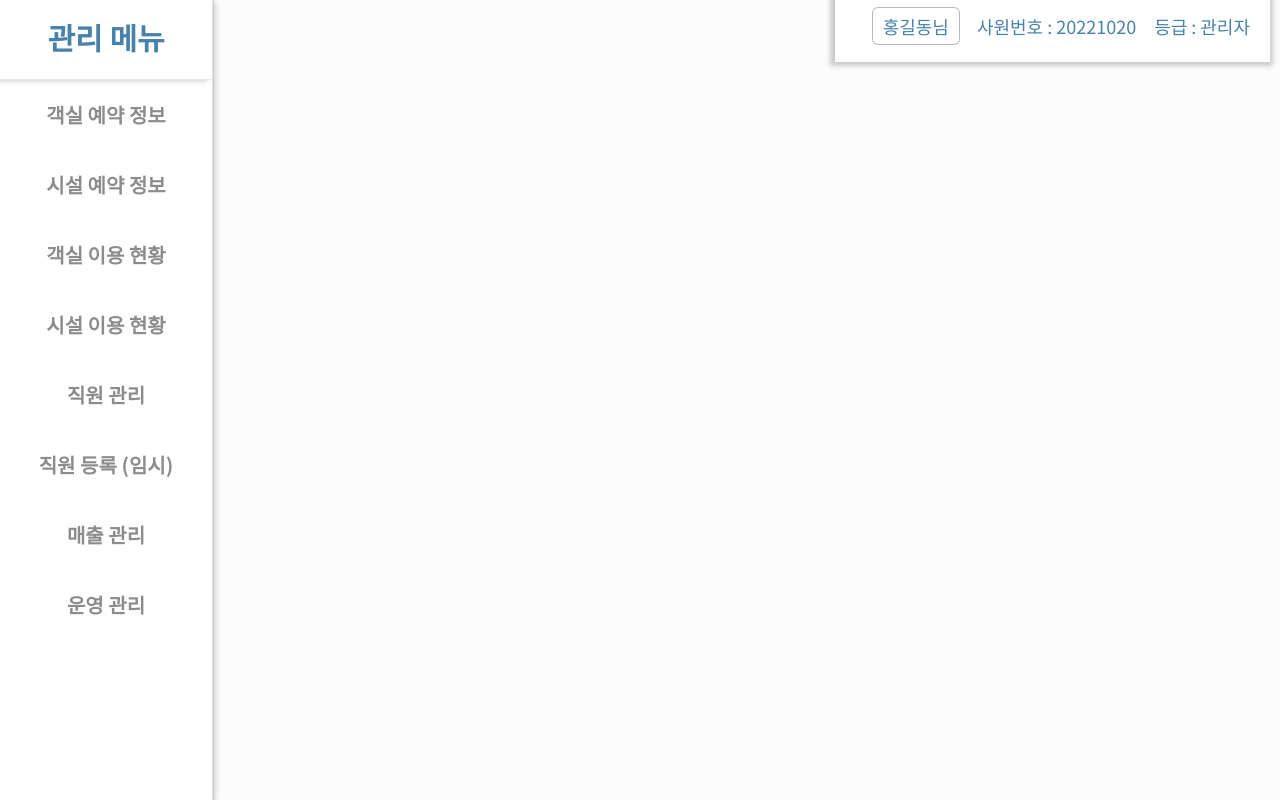
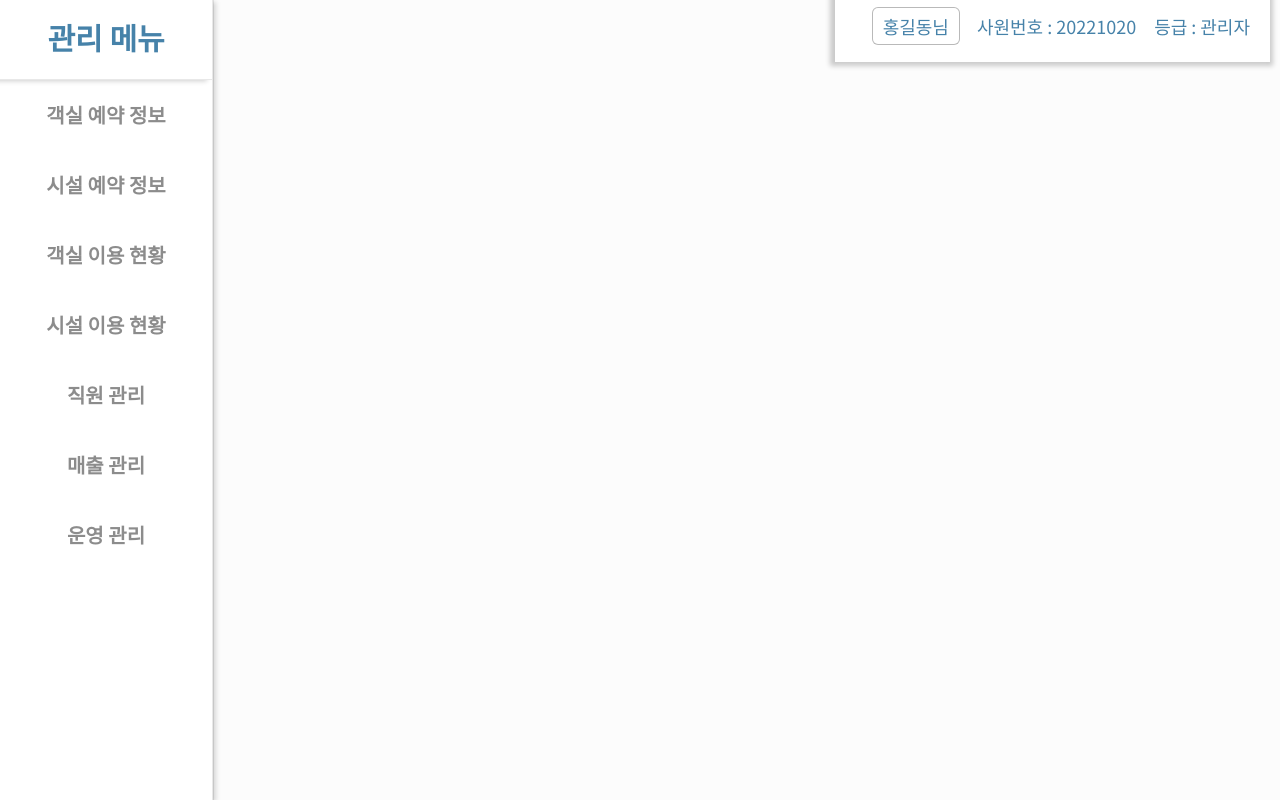
Before and after one commit to LaDiuM1/hotel_system, a React (Create React App) app in the folder src/main/reactapp/: page /hotelSystem in a window 1280 px wide. Built offline with nearby package versions, Linux system fonts and the light colour scheme.

Commit message:
사이드바 수정

```diff
--- a/src/main/reactapp/src/component/Sidebar.js
+++ b/src/main/reactapp/src/component/Sidebar.js
@@ -18,7 +18,6 @@ export default function Sidebar(){
                     <Link to={"/roomManagement"} className={"category " + ( color == 3 ? "active" : "" )}  onClick={(e)=>{changeColor( 3)}}>객실 이용 현황</Link>
                     <Link to={"/locationManagement"} className={"category " + ( color == 4 ? "active" : "" )}  onClick={(e)=>{changeColor( 4 )}}> 시설 이용 현황 </Link>
                     <Link to={"/EmployeeManagement"} className={"category " + ( color == 5 ? "active" : "" )}  onClick={(e)=>{changeColor( 5 )}}> 직원 관리 </Link>
-                    <Link to={"/EmployeeRegister"} className={"category " + ( color == 8 ? "active" : "" )}  onClick={(e)=>{changeColor( 8 )}}> 직원 등록 (임시) </Link>
                     <Link to={"/"} className={"category " + ( color == 6 ? "active" : "" )}  onClick={(e)=>{changeColor( 6 )}}> 매출 관리 </Link>
                     <Link to={"/"} className={"category " + ( color == 7 ? "active" : "" )}  onClick={(e)=>{changeColor( 7 )}}> 운영 관리 </Link>
                 </div>
```
